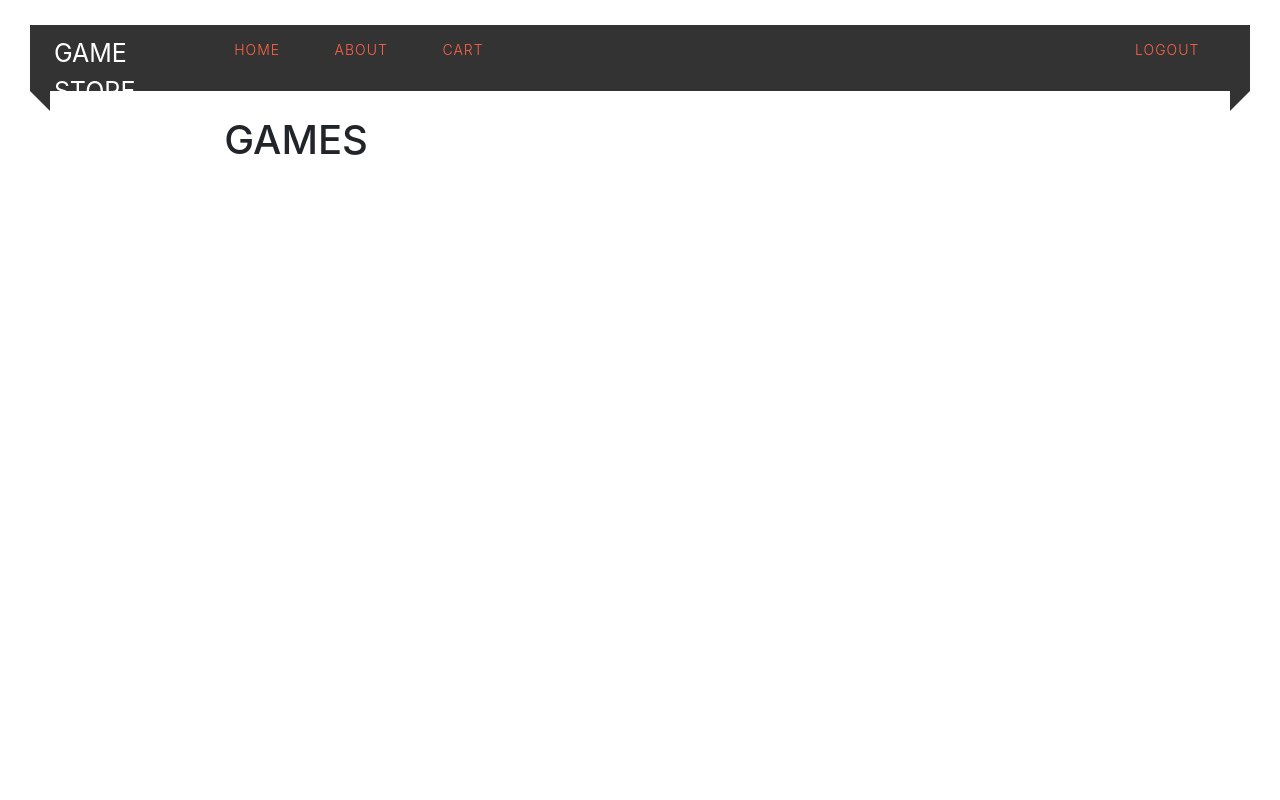
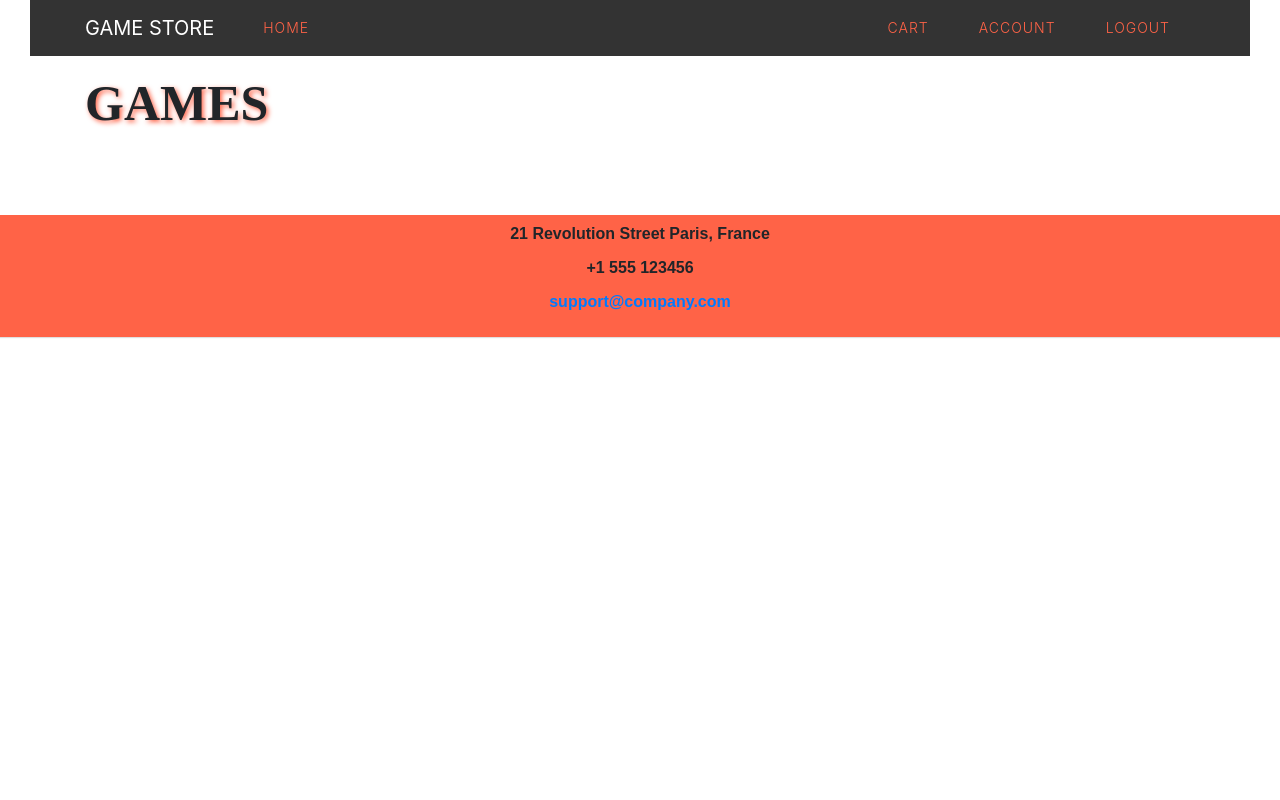
Before and after one commit to CarolinaRoberts/Flask_Project, a Flask app: page /home in a window 1280 px wide. Run offline with Flask 2, Linux system fonts and the light colour scheme; the visitor is signed in with stand-in values (Sample User, id 1); data that the repository does not hold is empty; some libraries are stand-ins or nearby versions.

Commit message:
more changes

```diff
--- a/flaskweb/routes.py
+++ b/flaskweb/routes.py
@@ -66,9 +66,11 @@ def logout():
 def add_to_cart(game_id):
     if "cart" not in session:
         session["cart"] = []
-        session["cart"].append(game_id)
-        flash("The game has been added to your shopping cart!", 'info')
-        return redirect("/cart")
+
+    session["cart"].append(game_id)
+
+    flash("The game is added to your shopping cart!")
+    return redirect("/cart")
 
 
 
--- a/flaskweb/static/styles/style.css
+++ b/flaskweb/static/styles/style.css
@@ -4,7 +4,7 @@
     outline: 0;
     box-sizing: border-box;
 }
-        body {
+html, body {
     background-size:cover;
     background-position: center center;
     height: 100vh;
@@ -36,17 +36,6 @@
     padding-right: 2%;
 }
 
-
-        .logo {
-            width: 15%;
-            float: left;
-            text-transform: uppercase;
-            color: #fff;
-            font-size: 25px;
-            text-align: left;
-            padding-left: 2%;
-        }
-
 .menu-area li {
     display: inline-block;
 }
@@ -72,24 +61,71 @@
     transform: translateY(-50%) rotate(-35deg);
 }
 
-        nav:before {
-            position: absolute;
-            content: '';
-            border-top: 10px solid #333;
-            border-right: 10px solid #333;
-            border-left: 10px solid transparent;
-            border-bottom: 10px solid transparent;
-            top: 100%;
-            left: 0;
+
+.column {
+    float: left;
+    width: 33.33%;
+    padding: 5px;
 }
 
-        nav:after {
-            position: absolute;
-            content: '';
-            border-top: 10px solid #333;
-            border-left: 10px solid #333;
-            border-right: 10px solid transparent;
-            border-bottom: 10px solid transparent;
-            top: 100%;
-            right: 0;
+
+.row::after {
+    content: "";
+    clear: both;
+    display: table;
 }
+
+
+.gallery {
+    margin: 5px;
+    float: left;
+    width: 200px;
+}
+
+
+.titles {
+    font-family: "Times New Roman", Times, Serif;
+    font-weight: bold;
+    font-size: 50px
+}
+
+
+table, td, th, tr{
+    border: 1px solid #ddd;
+}
+
+table{
+    border-collapse: collapse;
+    width: 100%;
+}
+
+
+th{
+    text-align: left:;
+    padding: 15px;
+}
+
+
+.footers{
+    background-color: tomato;
+    box-shadow: 0 1px 1px 0 rgba(0, 0, 0, 0.12);
+    box-sizing: border-box;
+    width: 100%;
+    text-align: left;
+    font: bold 16px sans-serif;
+
+    padding: 10px 10px;
+    margin-top: 50px;
+}
+
+.shadow{
+    text-shadow: 2px 2px 5px tomato;
+}
+
+.footer-left{
+
+display: block;
+width: 100%;
+margin-bottom: 5px;
+text-align: center;
+}
--- a/flaskweb/templates/cart.html
+++ b/flaskweb/templates/cart.html
@@ -22,7 +22,9 @@
   {% endfor %}
 
 </table>
+<br>
 <h3>Total: £{{ total }} </h3>
+<br>
 <h3>Number of items: {{ total_quantity }} </h3>
 
 {% endblock content %}
--- a/flaskweb/templates/game.html
+++ b/flaskweb/templates/game.html
@@ -1,9 +1,13 @@
 {% extends "layout.html" %}
 {% block content %}
 
+
+
+  <p class="titles"> {{ game.title }} </p>
+
   <img src = "{{ url_for('static', filename='img/' + game.image_file) }}">
 
-  <p>"{{ game.title }}" &nbsp Console: {{ game.console.console_name }}</p>
+  <p>Console: {{ game.console.console_name }}</p>
 
   <p>Price: {{ game.price }}</p>
 
--- a/flaskweb/templates/home.html
+++ b/flaskweb/templates/home.html
@@ -1,19 +1,21 @@
 {% extends "layout.html" %}
 {% block content %}
-<h1>GAMES</h1>
-   {% for game in games %}
+<h1 class="titles shadow">GAMES</h1>
+<br>
+{% for game in games %}
 
-    <a href="{{ url_for('game', game_id=game.id) }}"><img src = "{{ url_for('static', filename='img/' + game.image_file) }}"></a>
-
+<div class="gallery">
+  <a href="{{ url_for('game', game_id=game.id) }}"><img src = "{{ url_for('static', filename='img/' + game.image_file) }}" width="200" height="300"></a>
     <a href="{{ url_for('game', game_id=game.id) }}">
 
-        <p>"{{ game.title }}" &nbsp
-            Console: {{ game.console.console_name }}</p>
-    </a>
+	<p>"{{ game.title }}"
+	<br>
+	Console: {{ game.console.console_name }}</p>
+</a>
 
+<p>Price: {{ game.price }}</p>
 
-        <p>Price: {{ game.price }}</p>
+</div>
 
-
-    {% endfor %}
+{% endfor %}
 {% endblock content %}
--- a/flaskweb/templates/layout.html
+++ b/flaskweb/templates/layout.html
@@ -15,27 +15,34 @@
 
 </head>
 <body>
+  <br><br>
 
-<div class="custom-padding">
-        <nav>
-            <div class="logo">Game Store</div>
-
-            <ul class="menu-area">
-                <li><a href="{{ url_for('home') }}">Home</a></li>
-                <li><a href="{{ url_for('about') }}">About</a></li>
-
-                <!-- NavBar Right -->
+  <header class="site-header">
+    <nav class="navbar navbar-expand-md navbar-dark fixed-top">
+      <div class="container">
+        <a class="navbar-brand mr-4" href="/">GAME STORE</a>
+        <button class="navbar-toggler" type="button" data-toggle="collapse" data-target="#navbarToggle" aria-controls="navbarToggle" aria-expanded="false" aria-label="Toggle navigation">
+          <span class="navbar-toggler-icon"></span>
+        </button>
+        <div class="collapse navbar-collapse menu-area" id="navbarToggle">
+          <div class="navbar-nav mr-auto">
+            <a class="nav-item nav-link{color: tomato;}" href="{{ url_for('home') }}">Home</a>
+          </div>
+          <!-- Navbar Right Side -->
+          <div class="navbar-nav menu-area">
             {% if current_user.is_authenticated %}
-                    <li><a href="{{ url_for('cart') }}">Cart</a></li>
-                    <li style="float:right"><a href="{{ url_for('logout') }}">Logout</a></li>
+            <a class="nav-item nav-link{color: tomato;}" href="{{ url_for('cart') }}">Cart</a>
+            <a class="nav-item nav-link{color: tomato;}" href="{{ url_for('about') }}">Account</a>
+            <a class="nav-item nav-link{color: tomato;}" href="{{ url_for('logout') }}">Logout</a>
             {% else %}
-                <li style="float:right"><a href="{{ url_for('login') }}">Login</a></li>
-                <li style="float:right"><a href="{{ url_for('register') }}">Register</a></li>
+            <a class="nav-item nav-link{color: tomato;}" href="{{ url_for('login') }}">Login</a>
+            <a class="nav-item nav-link{color: tomato;}" href="{{ url_for('register') }}">Register</a>
             {% endif %}
-            </ul>
+          </div>
+        </div>
+      </div>
     </nav>
-    </div>
-
+  </header>
 
 
   <main role="main" class="container">
@@ -50,10 +57,35 @@
         {% endfor %}
         {% endif %}
         {% endwith %}
+        {% block content %}{% endblock %}
+      </div>
+    </div>
+  </main>
+
+  <footer class="footers">
 
 
-          {% block content %}{% endblock %}
+    <div class="footer-left">
+
+    <div class="footer-center">
+
+      <div>
+        <i class="fa fa-map-marker"></i>
+        <p><span>21 Revolution Street</span> Paris, France</p>
       </div>
-    </main>
+
+      <div>
+        <i class="fa fa-phone"></i>
+        <p>+1 555 123456</p>
+      </div>
+
+      <div>
+        <i class="fa fa-envelope"></i>
+        <p><a href="mailto:support@company.com">support@company.com</a></p>
+      </div>
+
+    </div>
+  </footer>
+
 </body>
 </html>
```
Also changed, not shown: flaskweb/static/img/gta5ps.jpg (added), flaskweb/static/img/spiderman.jpg (added), flaskweb/static/img/ssb.jpg (added). Lines whose indentation alone changed are shown as unchanged.
